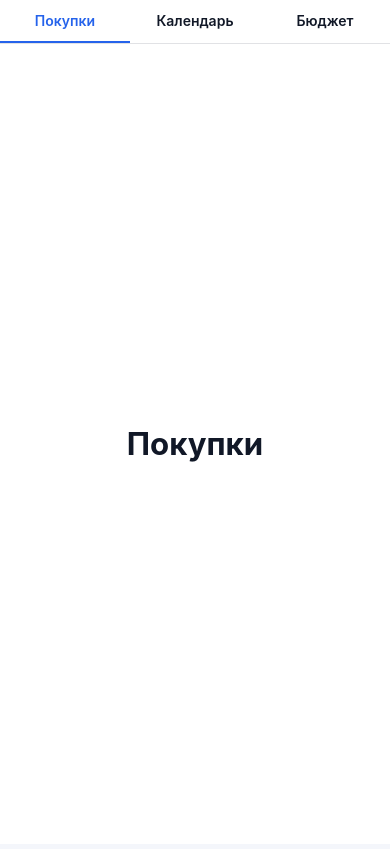
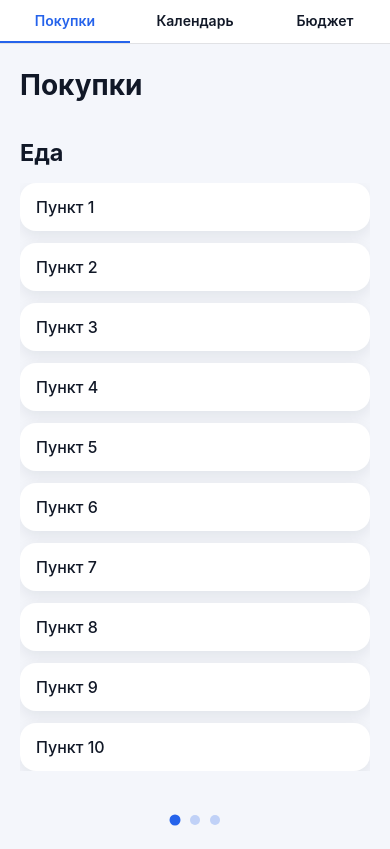
Before and after one commit to AlekseyBabich/family-telegram-bot, a React (Vite) app in the folder apps/web/: page /#/shopping in a window 390 px wide. Built offline with nearby package versions, Linux system fonts and the light colour scheme.

Commit message:
feat: add responsive shopping pager

```diff
--- /dev/null
+++ b/apps/web/src/pages/Shopping.css
@@ -0,0 +1,135 @@
+.shopping-page {
+  flex: 1;
+  display: flex;
+  flex-direction: column;
+  min-height: 0;
+  background: var(--background-color);
+}
+
+.shopping-header {
+  padding: 24px 20px 12px;
+}
+
+.shopping-title {
+  margin: 0;
+  font-size: clamp(28px, 7vw, 34px);
+  font-weight: 700;
+}
+
+.shopping-mobile {
+  position: relative;
+  flex: 1;
+  display: flex;
+  overflow: hidden;
+  touch-action: pan-y;
+}
+
+.shopping-track {
+  display: flex;
+  width: 100%;
+  height: 100%;
+  transition: transform 0.3s ease;
+}
+
+.shopping-panel {
+  flex: 1 0 100%;
+  min-width: 100%;
+  display: flex;
+  flex-direction: column;
+  padding: 24px 20px 32px;
+  gap: 16px;
+}
+
+.shopping-list-title {
+  margin: 0;
+  font-size: clamp(22px, 6vw, 28px);
+  font-weight: 700;
+}
+
+.shopping-items {
+  list-style: none;
+  margin: 0;
+  padding: 0;
+  display: flex;
+  flex-direction: column;
+  gap: 12px;
+  overflow-y: auto;
+  -webkit-overflow-scrolling: touch;
+}
+
+.shopping-item {
+  padding: 14px 16px;
+  border-radius: 16px;
+  background: var(--surface-color);
+  box-shadow: 0 6px 16px rgba(15, 23, 42, 0.08);
+  font-weight: 500;
+}
+
+.shopping-dots {
+  display: flex;
+  justify-content: center;
+  gap: 10px;
+  padding: 12px 0 24px;
+}
+
+.shopping-dot {
+  width: 10px;
+  height: 10px;
+  border-radius: 50%;
+  border: none;
+  background: rgba(37, 99, 235, 0.25);
+  cursor: pointer;
+  padding: 0;
+  transition: transform 0.2s ease, background 0.2s ease;
+}
+
+.shopping-dot:focus-visible {
+  outline: 2px solid var(--accent-color);
+  outline-offset: 3px;
+}
+
+.shopping-dot-active {
+  background: var(--accent-color);
+  transform: scale(1.1);
+}
+
+.shopping-desktop-grid {
+  flex: 1;
+  display: grid;
+  gap: 16px;
+}
+
+@media (min-width: 768px) {
+  .shopping-page {
+    padding: 24px;
+    background: transparent;
+  }
+
+  .shopping-header {
+    padding: 0 0 24px;
+  }
+
+  .shopping-title {
+    font-size: 32px;
+  }
+
+  .shopping-desktop-grid {
+    grid-template-columns: repeat(3, minmax(0, 1fr));
+  }
+
+  .shopping-panel {
+    min-width: 0;
+    padding: 24px 20px;
+    background: var(--surface-color);
+    border-radius: 20px;
+    box-shadow: 0 12px 24px rgba(15, 23, 42, 0.08);
+  }
+
+  .shopping-items {
+    overflow-y: auto;
+  }
+
+  .shopping-dots {
+    display: none;
+  }
+}
--- a/apps/web/src/pages/Shopping.tsx
+++ b/apps/web/src/pages/Shopping.tsx
@@ -1,7 +1,208 @@
+import type { PointerEvent as ReactPointerEvent } from 'react';
+import { useEffect, useMemo, useRef, useState } from 'react';
+import './Shopping.css';
+
+type ShoppingListData = {
+  title: string;
+  items: string[];
+};
+
+type ShoppingPagerProps = {
+  lists: ShoppingListData[];
+  currentIndex: number;
+  onIndexChange: (index: number) => void;
+};
+
+type PageDotsProps = {
+  count: number;
+  currentIndex: number;
+  onSelect: (index: number) => void;
+};
+
+const createItems = () => Array.from({ length: 10 }, (_, index) => `Пункт ${index + 1}`);
+
+const LISTS: ShoppingListData[] = [
+  { title: 'Еда', items: createItems() },
+  { title: 'Бытовое', items: createItems() },
+  { title: 'Вещи', items: createItems() }
+];
+
+const ShoppingListView = ({ title, items }: ShoppingListData) => (
+  <div className="shopping-panel">
+    <h2 className="shopping-list-title">{title}</h2>
+    <ul className="shopping-items">
+      {items.map((item) => (
+        <li key={`${title}-${item}`} className="shopping-item">
+          {item}
+        </li>
+      ))}
+    </ul>
+  </div>
+);
+
+const PageDots = ({ count, currentIndex, onSelect }: PageDotsProps) => {
+  return (
+    <div className="shopping-dots" role="tablist" aria-label="Списки покупок">
+      {Array.from({ length: count }, (_, index) => {
+        const isActive = index === currentIndex;
+        return (
+          <button
+            key={index}
+            type="button"
+            className={`shopping-dot${isActive ? ' shopping-dot-active' : ''}`}
+            aria-label={`Перейти к списку ${index + 1}`}
+            aria-pressed={isActive}
+            onClick={() => onSelect(index)}
+          />
+        );
+      })}
+    </div>
+  );
+};
+
+const SWIPE_THRESHOLD = 12;
+const VERTICAL_CANCEL_THRESHOLD = 40;
+
+const ShoppingPager = ({ lists, currentIndex, onIndexChange }: ShoppingPagerProps) => {
+  const containerRef = useRef<HTMLDivElement | null>(null);
+  const startPointRef = useRef<{ x: number; y: number } | null>(null);
+  const allowSwipeRef = useRef(true);
+
+  const handlePointerDown = (event: ReactPointerEvent<HTMLDivElement>) => {
+    const target = event.currentTarget;
+    if (target.setPointerCapture) {
+      try {
+        target.setPointerCapture(event.pointerId);
+      } catch (error) {
+        // Ignore if pointer capture is not supported
+      }
+    }
+    startPointRef.current = { x: event.clientX, y: event.clientY };
+    allowSwipeRef.current = true;
+  };
+
+  const handlePointerMove = (event: ReactPointerEvent<HTMLDivElement>) => {
+    if (!startPointRef.current || !allowSwipeRef.current) {
+      return;
+    }
+    const deltaX = event.clientX - startPointRef.current.x;
+    const deltaY = event.clientY - startPointRef.current.y;
+    if (Math.abs(deltaY) > Math.abs(deltaX) && Math.abs(deltaY) > SWIPE_THRESHOLD) {
+      allowSwipeRef.current = false;
+    }
+  };
+
+  const finishSwipe = (event: ReactPointerEvent<HTMLDivElement>) => {
+    if (!startPointRef.current) {
+      return;
+    }
+
+    const deltaX = event.clientX - startPointRef.current.x;
+    const deltaY = event.clientY - startPointRef.current.y;
+
+    const target = event.currentTarget;
+    if (target.releasePointerCapture) {
+      try {
+        target.releasePointerCapture(event.pointerId);
+      } catch (error) {
+        // Ignore if pointer capture is not supported
+      }
+    }
+
+    startPointRef.current = null;
+
+    if (!allowSwipeRef.current) {
+      return;
+    }
+
+    if (Math.abs(deltaX) >= SWIPE_THRESHOLD && Math.abs(deltaY) < VERTICAL_CANCEL_THRESHOLD) {
+      if (deltaX < 0) {
+        onIndexChange(Math.min(lists.length - 1, currentIndex + 1));
+      } else if (deltaX > 0) {
+        onIndexChange(Math.max(0, currentIndex - 1));
+      }
+    }
+  };
+
+  const handlePointerCancel = () => {
+    startPointRef.current = null;
+    allowSwipeRef.current = true;
+  };
+
+  const trackStyle = useMemo(
+    () => ({
+      transform: `translateX(-${currentIndex * 100}%)`
+    }),
+    [currentIndex]
+  );
+
+  return (
+    <div
+      ref={containerRef}
+      className="shopping-mobile"
+      onPointerDown={handlePointerDown}
+      onPointerMove={handlePointerMove}
+      onPointerUp={finishSwipe}
+      onPointerCancel={handlePointerCancel}
+    >
+      <div className="shopping-track" style={trackStyle}>
+        {lists.map((list) => (
+          <ShoppingListView key={list.title} {...list} />
+        ))}
+      </div>
+    </div>
+  );
+};
+
 const Shopping = () => {
+  const [isDesktop, setIsDesktop] = useState<boolean>(() => {
+    if (typeof window === 'undefined') {
+      return false;
+    }
+    return window.innerWidth >= 768;
+  });
+  const [currentIndex, setCurrentIndex] = useState(0);
+
+  useEffect(() => {
+    if (typeof window === 'undefined') {
+      return;
+    }
+
+    const handleResize = () => {
+      setIsDesktop(window.innerWidth >= 768);
+    };
+
+    window.addEventListener('resize', handleResize);
+    return () => window.removeEventListener('resize', handleResize);
+  }, []);
+
+  useEffect(() => {
+    if (isDesktop) {
+      setCurrentIndex(0);
+    }
+  }, [isDesktop]);
+
   return (
-    <section className="centered-page">
-      <h1 className="page-title">Покупки</h1>
+    <section className="shopping-page">
+      <header className="shopping-header">
+        <h1 className="shopping-title">Покупки</h1>
+      </header>
+      {isDesktop ? (
+        <div className="shopping-desktop-grid" aria-label="Списки покупок">
+          {LISTS.map((list) => (
+            <ShoppingListView key={list.title} {...list} />
+          ))}
+        </div>
+      ) : (
+        <>
+          <ShoppingPager
+            lists={LISTS}
+            currentIndex={currentIndex}
+            onIndexChange={setCurrentIndex}
+          />
+          <PageDots count={LISTS.length} currentIndex={currentIndex} onSelect={setCurrentIndex} />
+        </>
+      )}
     </section>
   );
 };
```
Also changed, not shown: 1 other file (tests, documents, lock files or other folders).
